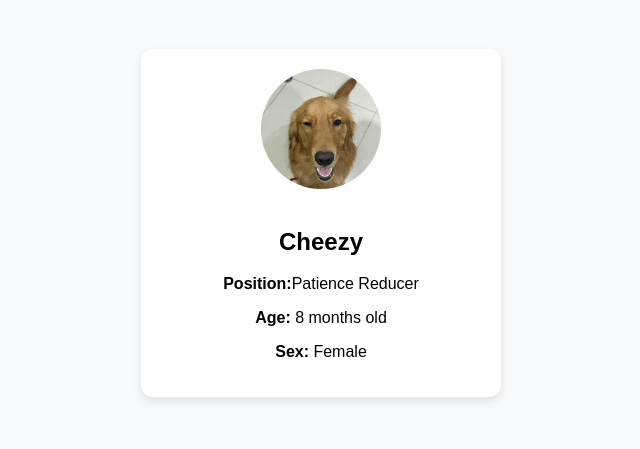
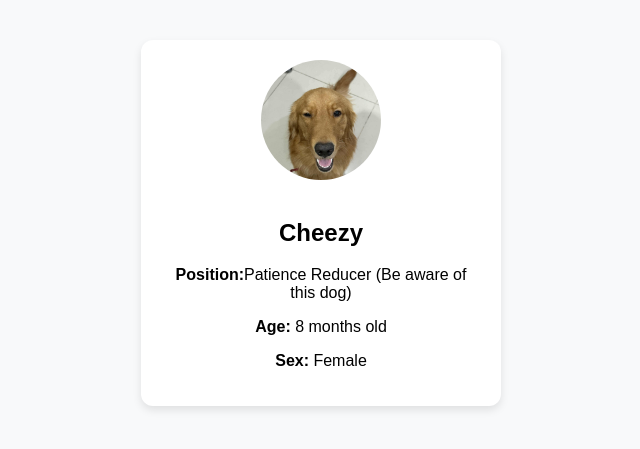
Before and after one commit to jez40215/https-USERNAME.github.io-REPO-lapitsolutions, a plain HTML site: page employees/cheezy.html in a window 1280 px wide. Shown: the part 185-634 px from the top of the page, without its empty margins (319-959 px from the left). Drawn offline with Linux system fonts and the light colour scheme.

Commit message:
Update cheezy.html

```diff
--- a/employees/cheezy.html
+++ b/employees/cheezy.html
@@ -34,7 +34,7 @@
     <!-- ✅ Now images are inside the /employees/images folder -->
     <img src="cheezy.jpg" alt="Employee Photo">
     <h2>Cheezy</h2>
-    <p><strong>Position:</strong>Patience Reducer</p>
+    <p><strong>Position:</strong>Patience Reducer (Be aware of this dog)</p>
     <p><strong>Age:</strong> 8 months old</p>
     <p><strong>Sex:</strong> Female</p>
   </div>
```
